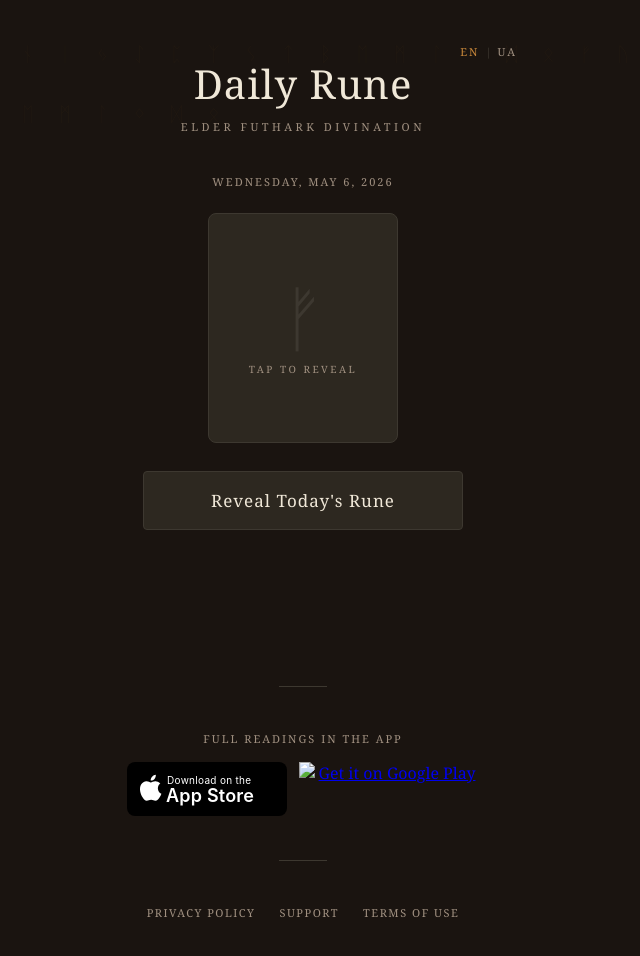
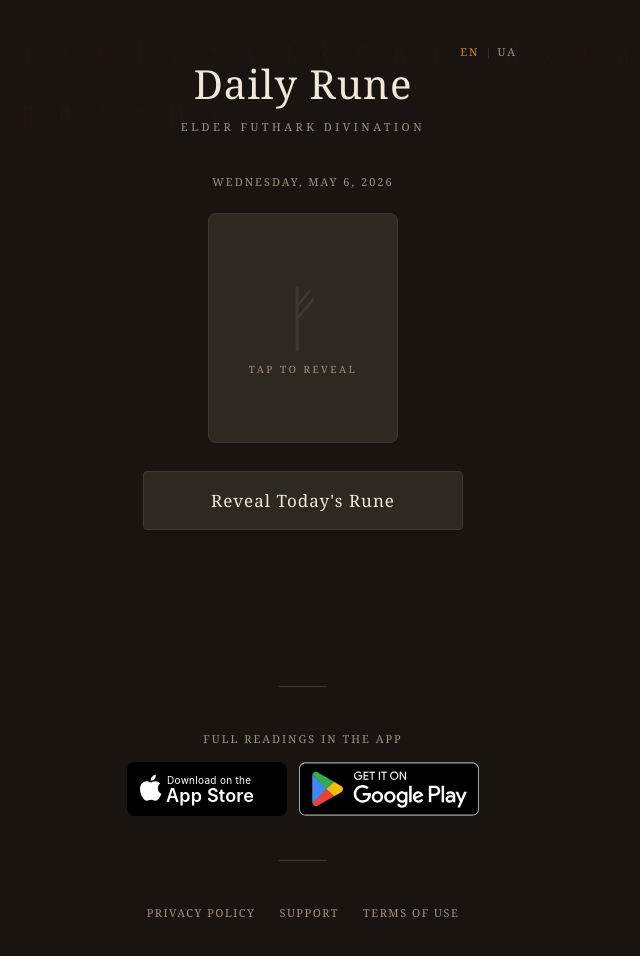
Before and after one commit to Chevit/daily-rune-site, a plain HTML site: page index.html in a window 1280 px wide. Shown: the whole page, without its empty margins (337-977 px from the left). Drawn offline with Linux system fonts and the light colour scheme.

Commit message:
Update Google Play badge image source

```diff
--- a/index.html
+++ b/index.html
@@ -55,7 +55,7 @@
           <img src="assets/app-store-badge.svg" alt="Download on the App Store" width="160" height="54">
         </a>
         <a href="https://play.google.com/store/apps/details?id=com.che.vit.runecast&referrer=utm_source%3Ddaily-rune-site%26utm_medium%3Dweb" target="_blank" rel="noopener">
-          <img src="assets/google-play-badge.png" alt="Get it on Google Play" width="180" height="54">
+          <img src="assets/google-play-badge.svg" alt="Get it on Google Play" width="180" height="54">
         </a>
       </div>
     </div>
```
